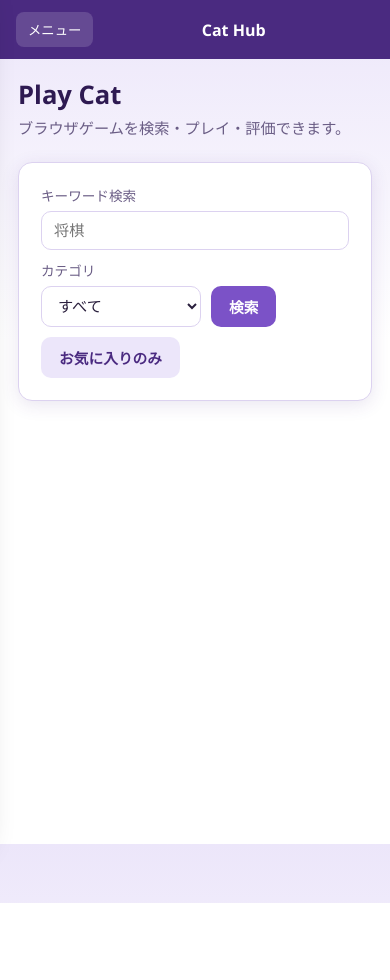
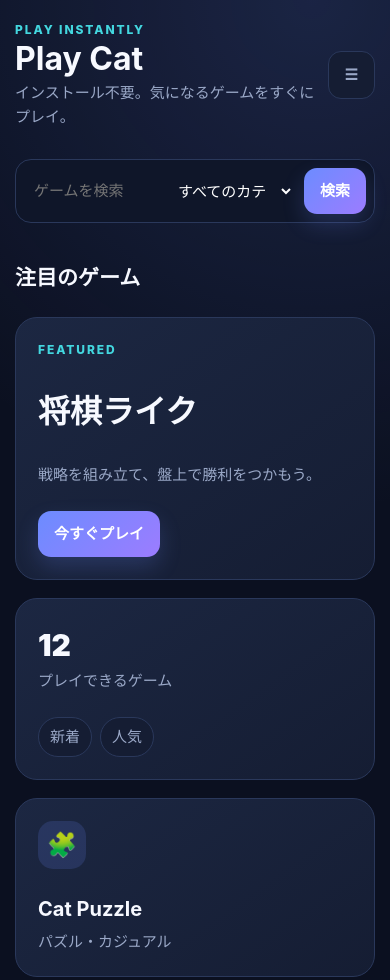
Before and after one commit to NekoNekoKoneKo222/cat-hab, a website: page playcat.html in a window 390 px wide. Shown: the top 980 px of the page. Before the commit the page ends 903 px from the top, so only its background shows below. Drawn offline with Linux system fonts and the light colour scheme; files that its build step writes are made by us from their sources.

Commit message:
Redesign playcat.html for unified Cat Hub UI

```diff
--- a/playcat.html
+++ b/playcat.html
@@ -1,45 +1 @@
-<!DOCTYPE html>
-<html lang="ja">
-<head>
-<meta charset="UTF-8" />
-<meta name="viewport" content="width=device-width, initial-scale=1" />
-<title>Cat Hub - Play Cat</title>
-<link rel="stylesheet" href="/css/style.css" />
-</head>
-<body data-require-auth="true">
-  <div class="ch-mobile-topbar">
-    <button id="ch-mobile-toggle" type="button">メニュー</button>
-    <strong>Cat Hub</strong><span></span>
-  </div>
-  <div class="ch-layout">
-    <nav class="ch-nav" id="ch-nav-root"></nav>
-    <main class="ch-main">
-      <h1 class="ch-page-title">Play Cat</h1>
-      <p class="ch-page-sub">ブラウザゲームを検索・プレイ・評価できます。</p>
-
-      <div class="ch-card">
-        <form class="ch-form" id="game-search-form" style="max-width:none; flex-direction:row; gap:10px; align-items:flex-end; flex-wrap:wrap;">
-          <div class="ch-field" style="flex:1; min-width:180px;">
-            <label for="game-search-input">キーワード検索</label>
-            <input id="game-search-input" type="text" placeholder="将棋" />
-          </div>
-          <div class="ch-field" style="min-width:160px;">
-            <label for="game-category-select">カテゴリ</label>
-            <select id="game-category-select">
-              <option value="">すべて</option>
-            </select>
-          </div>
-          <button class="ch-btn" type="submit">検索</button>
-          <button class="ch-btn secondary" type="button" id="show-favorites-btn">お気に入りのみ</button>
-        </form>
-      </div>
-
-      <div id="game-detail-card" class="ch-card" style="display:none;"></div>
-
-      <div class="ch-grid" id="games-grid"></div>
-    </main>
-  </div>
-  <script src="/js/nav.js"></script>
-  <script src="/js/playcat.js"></script>
-</body>
-</html>
+<!doctype html><html lang="ja"><head><meta charset="utf-8"><meta name="viewport" content="width=device-width,initial-scale=1"><title>Play Cat | Cat Hub</title><link rel="stylesheet" href="/ui/style.css"></head><body data-page="play"><div class="shell" data-shell><main class="main"><header class="topbar"><div><div class="eyebrow">PLAY INSTANTLY</div><h1 class="title">Play Cat</h1><p class="sub">インストール不要。気になるゲームをすぐにプレイ。</p></div><button class="btn ghost mobile" data-menu>☰</button></header><form class="field" data-preview><input placeholder="ゲームを検索"><select><option>すべてのカテゴリ</option><option>アクション</option><option>パズル</option></select><button class="btn">検索</button></form><h2 class="section-title">注目のゲーム</h2><section class="grid"><div class="card wide"><div class="eyebrow">FEATURED</div><h2 style="font-size:32px">将棋ライク</h2><p>戦略を組み立て、盤上で勝利をつかもう。</p><button class="btn" style="margin-top:24px" data-demo="ゲーム起動画面へ遷移します">今すぐプレイ</button></div><div class="card"><div class="metric">12</div><p>プレイできるゲーム</p><div class="chips" style="margin-top:24px"><span class="chip">新着</span><span class="chip">人気</span></div></div><div class="card"><div class="card-icon">🧩</div><h3>Cat Puzzle</h3><p>パズル・カジュアル</p></div><div class="card"><div class="card-icon">⚔</div><h3>Battle Cat</h3><p>アクション・対戦</p></div><div class="card"><div class="card-icon">🏗</div><h3>Cat Builder</h3><p>シミュレーション</p></div></section></main></div><script src="/ui/app.js"></script></body></html>
```
